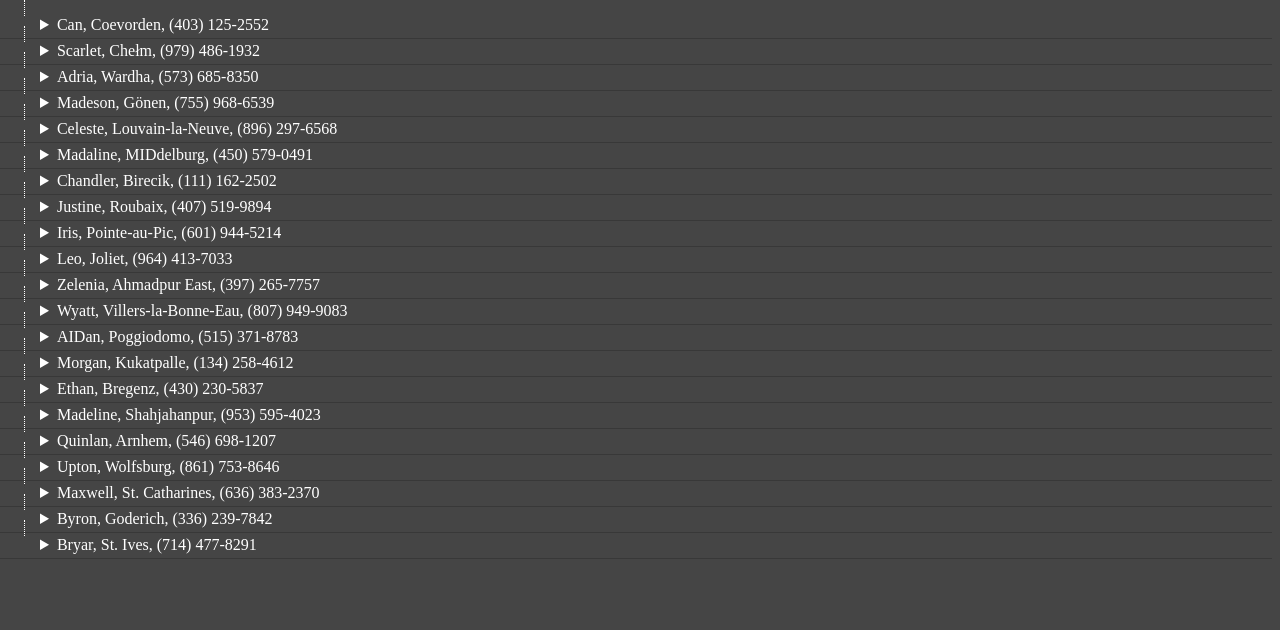
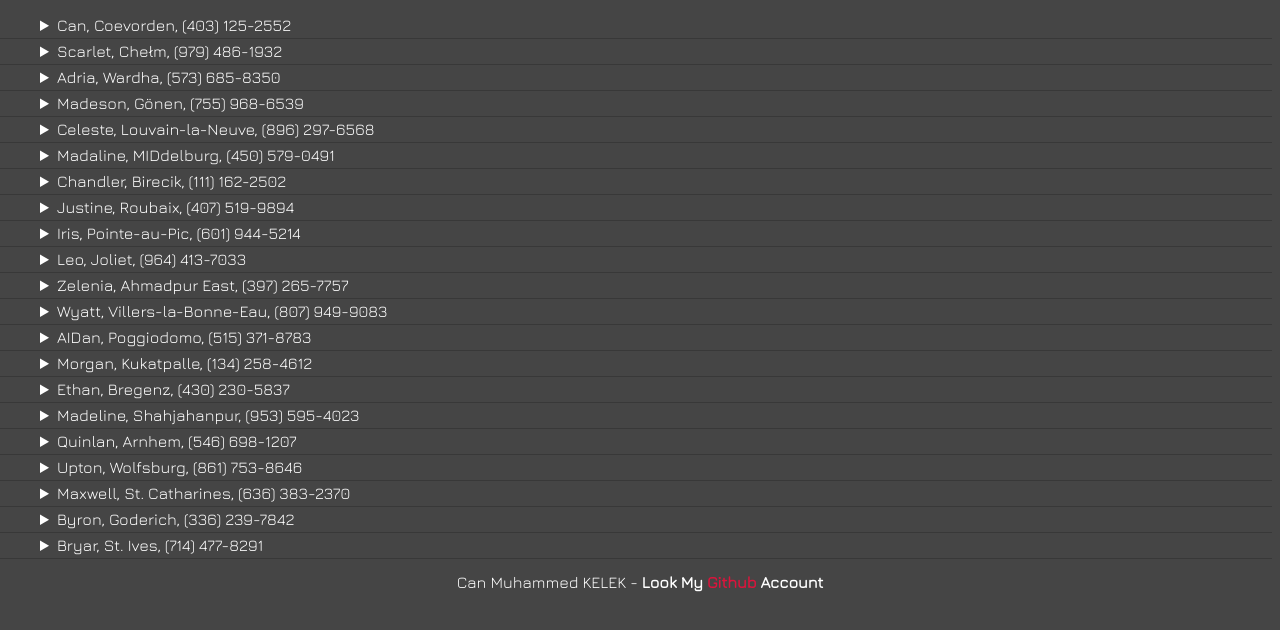
Before and after one commit to canmuhammedkelek/treeview, a plain HTML site: page index.html in a window 1280 px wide. Drawn offline with nearby package versions, Linux system fonts and the light colour scheme.

Commit message:
Add files via upload

```diff
--- a/index.html
+++ b/index.html
@@ -5,10 +5,19 @@
     <meta charset="UTF-8">
     <meta name="viewport" content="width=device-width, initial-scale=1.0">
     <title>Document</title>
+    <link href='https://fonts.googleapis.com/css?family=Jura' rel='stylesheet'>
+    <script src="https://use.fontawesome.com/99fc0a85d1.js"></script>
     <link rel="stylesheet" href="style.css">
 </head>
 
 <body>
+    <div id="jsdata">
+
+    </div>
+    <footer>
+        <p>Can Muhammed KELEK - <a href="https://github.com/canmuhammedkelek/treeview" target="_blank">Look My <span class="git">Github</span> Account</a></p>
+
+    </footer>
     <script src="script.js"></script>
 </body>
 
--- a/script.js
+++ b/script.js
@@ -635,4 +635,4 @@ const lastdata = `${arr_tree.map(item => {
 
 }).join(' ')}`
 
-document.write(lastdata);
+document.getElementById('jsdata').innerHTML= lastdata;
--- a/style.css
+++ b/style.css
@@ -1,6 +1,7 @@
 body {
     background-color: rgba(0, 0, 0, 0.73);
     color: white;
+    font-family: 'Jura';
   }
 
   details {
@@ -20,13 +21,12 @@ body {
     position: absolute;
     height: 100%;
     top: -8px;
-    border-left: 1px dotted;
   }
   details[open] > summary::before {
     width: 16px;
   }
   details[open] > summary i::before {
-    content: '\f1db';
+    content: '';
   }
   details summary {
     color: #fff;
@@ -42,7 +42,6 @@ body {
     width: 0px;
     top: 16px;
     left: 16px;
-    border-bottom: 1px dotted;
   }
   details summary:focus, details summary:active {
     outline: none;
@@ -74,3 +73,16 @@ body {
     border-bottom: 1px solid #383838;
     z-index: -1;
   }
+  footer{
+    text-align: center;
+    color: #fff;
+    padding: 3px;
+  }
+  footer a{
+    text-decoration: none;
+    font-weight: bold;
+    color: #fff;
+  }
+  .git{
+    color: crimson;
+  }
```
